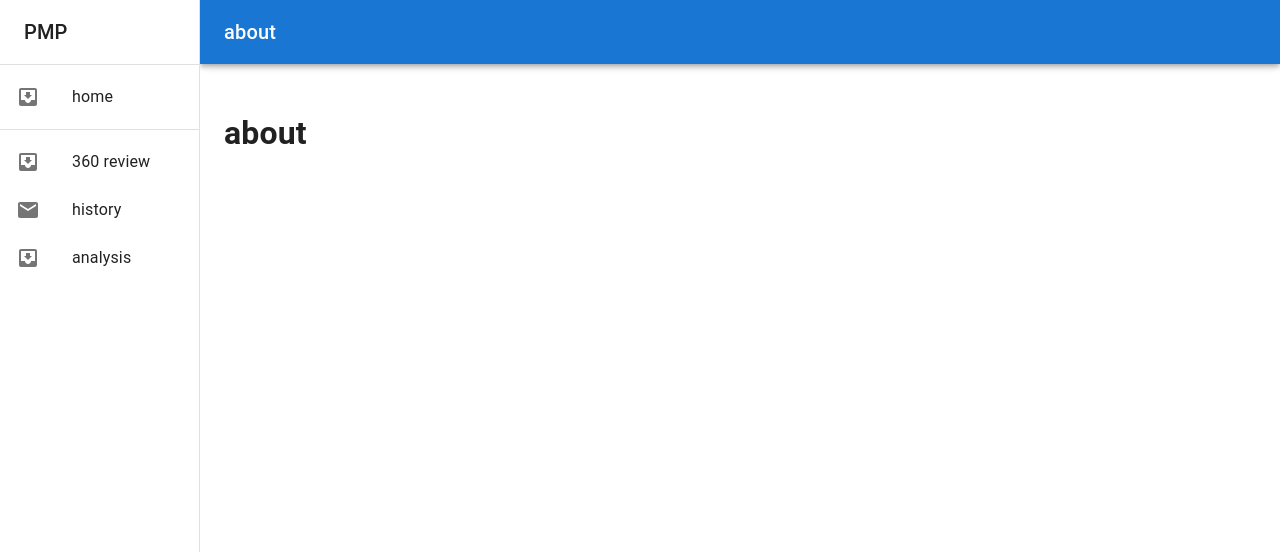
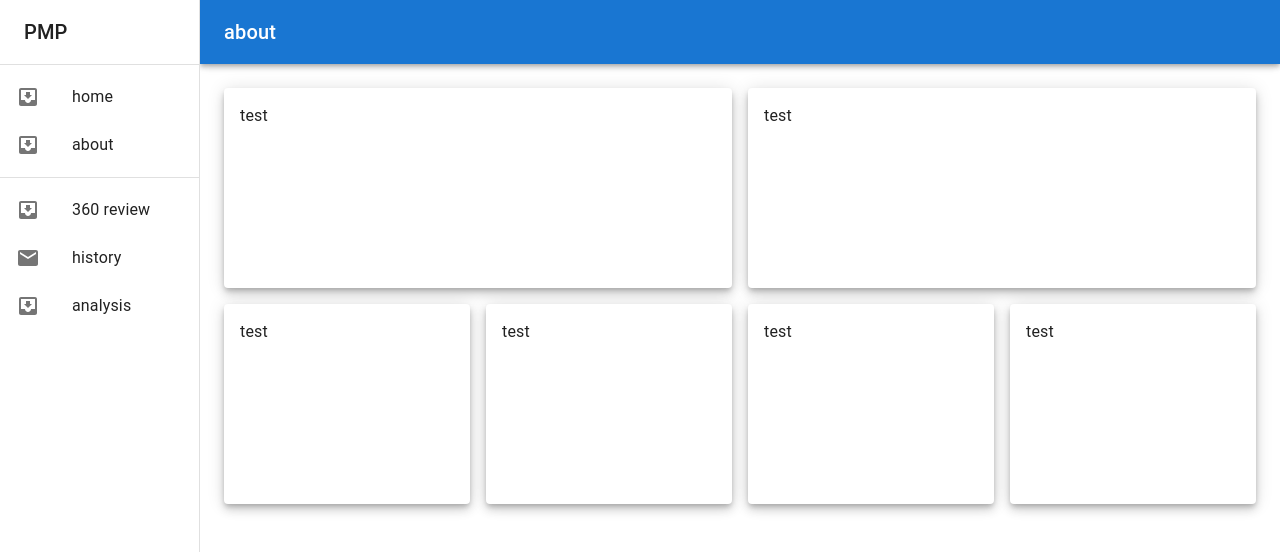
Before and after one commit to victorsamson1168/hackathon-frontend, a React (Create React App) app: page /about in a window 1280 px wide. Shown: the top 552 px of the page. Built offline with nearby package versions, Linux system fonts and the light colour scheme.

Commit message:
card layout updated

```diff
--- a/src/screens/About.js
+++ b/src/screens/About.js
@@ -1,9 +1,57 @@
+import { Card, CardContent, Grid, Paper, Typography } from "@mui/material";
 import React from "react";
+
+const styles = {
+  paperHeight: { height: "200px" },
+};
 
 function About() {
   return (
-    <div style={{ width: "100%", height: "100vh" }}>
-      <h1>about</h1>
+    <div style={{ width: "100%" }}>
+      <Grid container spacing={2}>
+        <Grid item xs={6}>
+          <Paper elevation={6} sx={styles.paperHeight}>
+            <CardContent>
+              <Typography>test</Typography>
+            </CardContent>
+          </Paper>
+        </Grid>
+        <Grid item xs={6}>
+          <Paper elevation={6} sx={styles.paperHeight}>
+            <CardContent>
+              <Typography>test</Typography>
+            </CardContent>
+          </Paper>
+        </Grid>
+        <Grid item xs={3}>
+          <Paper elevation={6} sx={styles.paperHeight}>
+            <CardContent>
+              <Typography>test</Typography>
+            </CardContent>
+          </Paper>
+        </Grid>
+        <Grid item xs={3}>
+          <Paper elevation={6} sx={styles.paperHeight}>
+            <CardContent>
+              <Typography>test</Typography>
+            </CardContent>
+          </Paper>
+        </Grid>
+        <Grid item xs={3}>
+          <Paper elevation={6} sx={styles.paperHeight}>
+            <CardContent>
+              <Typography>test</Typography>
+            </CardContent>
+          </Paper>
+        </Grid>
+        <Grid item xs={3}>
+          <Paper elevation={6} sx={styles.paperHeight}>
+            <CardContent>
+              <Typography>test</Typography>
+            </CardContent>
+          </Paper>
+        </Grid>
+      </Grid>
     </div>
   );
 }
--- a/src/screens/ResponsiveDrawer.js
+++ b/src/screens/ResponsiveDrawer.js
@@ -15,12 +15,14 @@ import MailIcon from "@mui/icons-material/Mail";
 import MenuIcon from "@mui/icons-material/Menu";
 import Toolbar from "@mui/material/Toolbar";
 import Typography from "@mui/material/Typography";
+import { useHistory } from "react-router-dom";
 
 const drawerWidth = 200;
 
 function ResponsiveDrawer(props) {
   const { window, children, title } = props;
   const [mobileOpen, setMobileOpen] = React.useState(false);
+  const history = useHistory();
 
   const handleDrawerToggle = () => {
     setMobileOpen(!mobileOpen);
@@ -35,11 +37,30 @@ function ResponsiveDrawer(props) {
       </Toolbar>
       <Divider />
       <List>
-        <ListItem button key="home">
+        <ListItem
+          button
+          key="home"
+          onClick={() => {
+            history.push("/");
+          }}
+        >
           <ListItemIcon>
             <InboxIcon />
           </ListItemIcon>
           <ListItemText primary="home" />
+        </ListItem>
+
+        <ListItem
+          button
+          key="about"
+          onClick={() => {
+            history.push("/about");
+          }}
+        >
+          <ListItemIcon>
+            <InboxIcon />
+          </ListItemIcon>
+          <ListItemText primary="about" />
         </ListItem>
       </List>
       <Divider />
```
